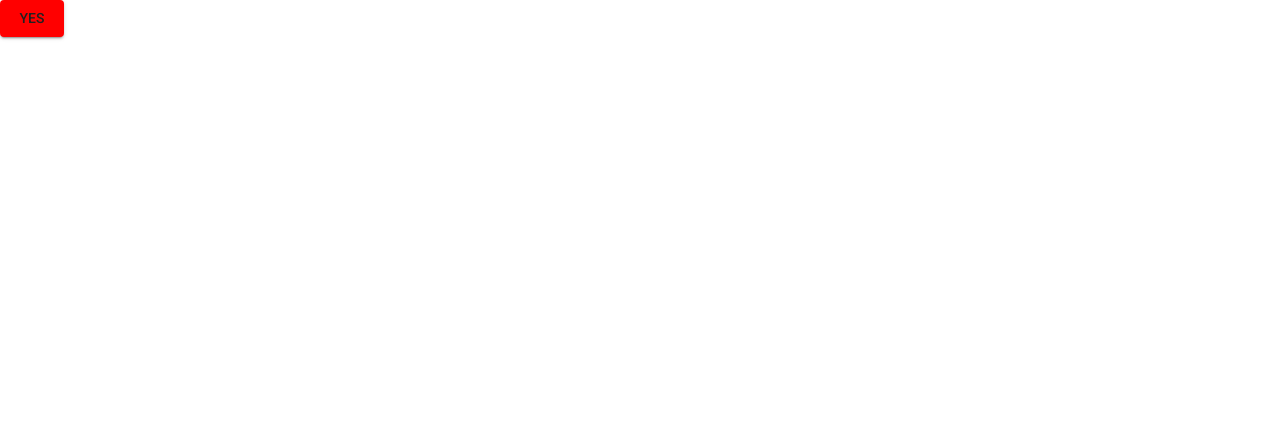
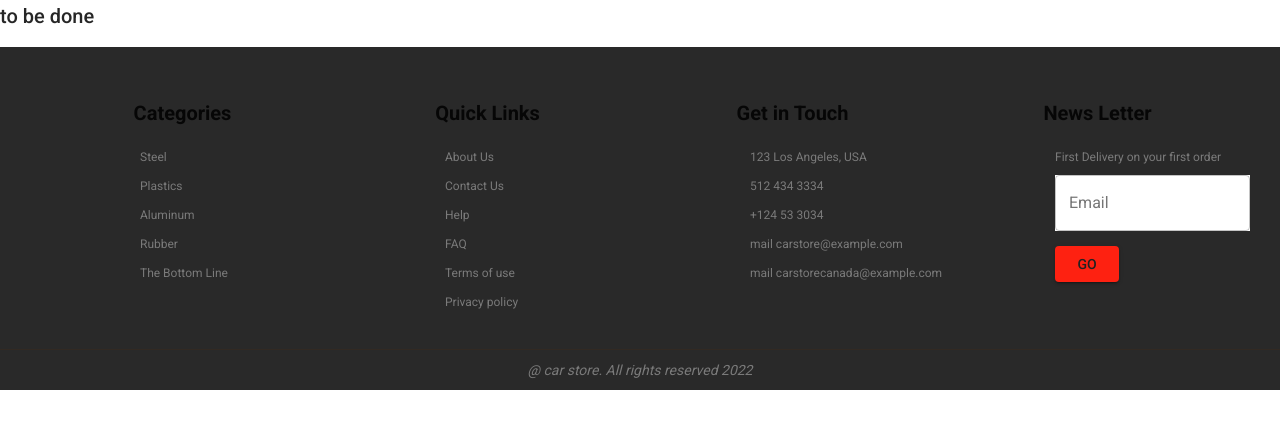
Before and after one commit to eyosidesta/car-store, a Next.js app: page / in a window 1280 px wide. Shown: the top 428 px of the page. Built offline with nearby package versions, Linux system fonts and the light colour scheme.

Commit message:
footer component added

```diff
--- /dev/null
+++ b/components/Footer.tsx
@@ -0,0 +1,193 @@
+import type { NextPage } from "next"
+import { makeStyles } from "@material-ui/core/styles";
+import Button from "@material-ui/core/Button";
+import Divider from "@material-ui/core/Divider";
+import Grid from "@material-ui/core/Grid";
+import TextField from "@material-ui/core/TextField";
+import Typography from "@material-ui/core/Typography";
+import { FOOTER_COLOR, WHITE_COLOR, FOOTER_TEXT_COLOR, RED_COLOR } from "../utils/colors";
+
+const useStyles = makeStyles((theme) => ({
+    root: {
+        flexGrow: 1,
+        backgroundColor: FOOTER_COLOR,
+        marginTop: 15,
+    },
+    secondRoot: {
+        minHeight: "25vh",
+        padding: 30,
+        color: WHITE_COLOR,
+    },
+    footerTitle: {
+        textAlign: "center",
+        marginBottom: 17,
+        marginTop: 20,
+    },
+    footerDetailContainer: {
+        // backgroundColor: "red",
+        textAlign: "center",
+        // paddingLeft: 40,
+    },
+    footerDetail: {
+        alignItems: "center",
+        paddingLeft: 110,
+        color: FOOTER_TEXT_COLOR,
+    },
+    insideFooterDetail: {
+        marginBottom: 7,
+    },
+    divider: {
+        backgroundColor: "#322922",
+    },
+    emailField: {
+        backgroundColor: WHITE_COLOR,
+    },
+    goButton: {
+        backgroundColor: RED_COLOR,
+        textAlign: "end",
+        marginTop: theme.spacing(1)
+    },
+    copyright: {
+        textAlign: "center",
+        padding: 10,
+        color: FOOTER_TEXT_COLOR,
+    }
+}));
+
+const Footer: NextPage = () => {
+    const classes = useStyles();
+    return (
+        <div className={classes.root}>
+            <div className={classes.secondRoot}>
+                <Grid container>
+                    <Grid container>
+                        <Grid item xs={12} sm container>
+                            <Grid item container direction="column">
+                                <Grid item>
+
+                                    <Typography
+                                        variant="h6"
+                                        className={classes.footerTitle}
+                                    >
+                                        <b>Categories</b>
+                                    </Typography>
+                                    <div className={classes.footerDetail}>
+                                        <div className={classes.insideFooterDetail}>
+                                            <Typography variant="caption">
+                                                Steel
+                                            </Typography>
+                                        </div>
+                                        <div className={classes.insideFooterDetail}>
+                                            <Typography variant="caption">
+                                                Plastics
+                                            </Typography>
+                                        </div>
+                                        <div className={classes.insideFooterDetail}>
+                                            <Typography variant="caption">
+                                                Aluminum
+                                            </Typography>
+                                        </div>
+                                        <div className={classes.insideFooterDetail}>
+                                            <Typography variant="caption">
+                                                Rubber
+                                            </Typography>
+                                        </div>
+                                        <div className={classes.insideFooterDetail}>
+                                            <Typography variant="caption">
+                                                The Bottom Line
+                                            </Typography>
+                                        </div>
+                                    </div>
+                                </Grid>
+                            </Grid>
+                        </Grid>
+                        <Grid item xs={12} sm container>
+                            <Grid item container direction="column">
+                                <Grid item>
+                                    <Typography variant="h6" className={classes.footerTitle}>
+                                        <b>Quick Links</b>
+                                    </Typography>
+                                    <div className={classes.footerDetail}>
+                                        <div className={classes.insideFooterDetail}>
+                                            <Typography variant="caption">About Us</Typography>
+                                        </div>
+                                        <div className={classes.insideFooterDetail}>
+                                            <Typography variant="caption">Contact Us</Typography>
+                                        </div>
+                                        <div className={classes.insideFooterDetail}>
+                                            <Typography variant="caption">Help</Typography>
+                                        </div>
+                                        <div className={classes.insideFooterDetail}>
+                                            <Typography variant="caption">FAQ</Typography>
+                                        </div>
+                                        <div className={classes.insideFooterDetail}>
+                                            <Typography variant="caption">Terms of use</Typography>
+                                        </div>
+                                        <div className={classes.insideFooterDetail}>
+                                            <Typography variant="caption">Privacy policy</Typography>
+                                        </div>
+                                    </div>
+                                </Grid>
+                            </Grid>
+                        </Grid>
+                        <Grid item xs={12} sm container>
+                            <Grid item container direction="column">
+                                <Grid item>
+                                    <Typography
+                                        variant="h6"
+                                        className={classes.footerTitle}
+                                    >
+                                        <b>Get in Touch</b>
+                                    </Typography>
+                                    <div className={classes.footerDetail}>
+                                        <div className={classes.insideFooterDetail}>
+                                            <Typography variant="caption">123 Los Angeles, USA</Typography>
+                                        </div>
+                                        <div className={classes.insideFooterDetail}>
+                                            <Typography variant="caption">512 434 3334</Typography>
+                                        </div>
+                                        <div className={classes.insideFooterDetail}>
+                                            <Typography variant="caption">+124 53 3034</Typography>
+                                        </div>
+                                        <div className={classes.insideFooterDetail}>
+                                            <Typography variant="caption">mail carstore@example.com</Typography>
+                                        </div>
+                                        <div className={classes.insideFooterDetail}>
+                                            <Typography variant="caption">mail carstorecanada@example.com</Typography>
+                                        </div>
+                                    </div>
+                                </Grid>
+                            </Grid>
+                        </Grid>
+                        <Grid item xs={12} sm container>
+                            <Grid item container direction="column">
+                                <Grid item>
+                                    <Typography
+                                        variant="h6"
+                                        className={classes.footerTitle}
+                                    >
+                                        <b>News Letter</b>
+                                    </Typography>
+                                    <div className={classes.footerDetail}>
+                                        <div className={classes.insideFooterDetail}>
+                                            <Typography variant="caption">First Delivery on your first order</Typography>
+                                        </div>
+                                        <div className={classes.insideFooterDetail}>
+                                            <TextField id="outlined-search" label="Email" className={classes.emailField} type="search" variant="outlined" />
+                                        </div>
+                                        <Button className={classes.goButton} variant="contained" color="primary">GO</Button>
+                                    </div>
+                                </Grid>
+                            </Grid>
+                        </Grid>
+                    </Grid>
+                </Grid>
+            </div>
+            <Divider className={classes.divider} />
+            <Typography variant="body2" className={classes.copyright}><em>@ car store. All rights reserved
+                2022</em>
+            </Typography>
+        </div>
+    );
+}
+export default Footer;
--- a/pages/_app.tsx
+++ b/pages/_app.tsx
@@ -3,6 +3,7 @@
 import { ThemeProvider } from '@material-ui/core/styles';
 import theme from '../styles/theme';
 import Head from "next/head";
+import Footer from '../components/Footer';
 
 function MyApp({ Component, pageProps }: AppProps) {
   return (
@@ -14,6 +15,7 @@
       <ThemeProvider theme={theme}>
         <CssBaseline />
         <Component {...pageProps} />
+        <Footer />
       </ThemeProvider>
     </>
   );
--- a/pages/index.tsx
+++ b/pages/index.tsx
@@ -1,4 +1,5 @@
 import type { NextPage } from 'next'
+import Typography from "@material-ui/core/Typography"
 import Button from '@material-ui/core/Button'
 import { makeStyles, createStyles } from '@material-ui/core/styles'
 // import { T}
@@ -14,7 +15,7 @@
   const classes = useStyles();
   return (
     <>
-      <Button className={classes.root} variant="contained" color="primary">yes </Button>
+      <Typography variant="h6">to be done</Typography>
     </>
   )
 }
--- /dev/null
+++ b/utils/colors.tsx
@@ -0,0 +1,7 @@
+export const BACKGROUND_COLOR = "#F8F7F1";
+export const DEEP_BLUE_COLOR = "#0D2F3F";
+export const FOOTER_COLOR = "#292929";
+export const FOOTER_TEXT_COLOR = "#7A7A7A";
+export const WHITE_COLOR = "#FFFFFF";
+export const RED_COLOR = "#FE2111";
+export const CARD_COLOR = "#EEEEEE";
```
